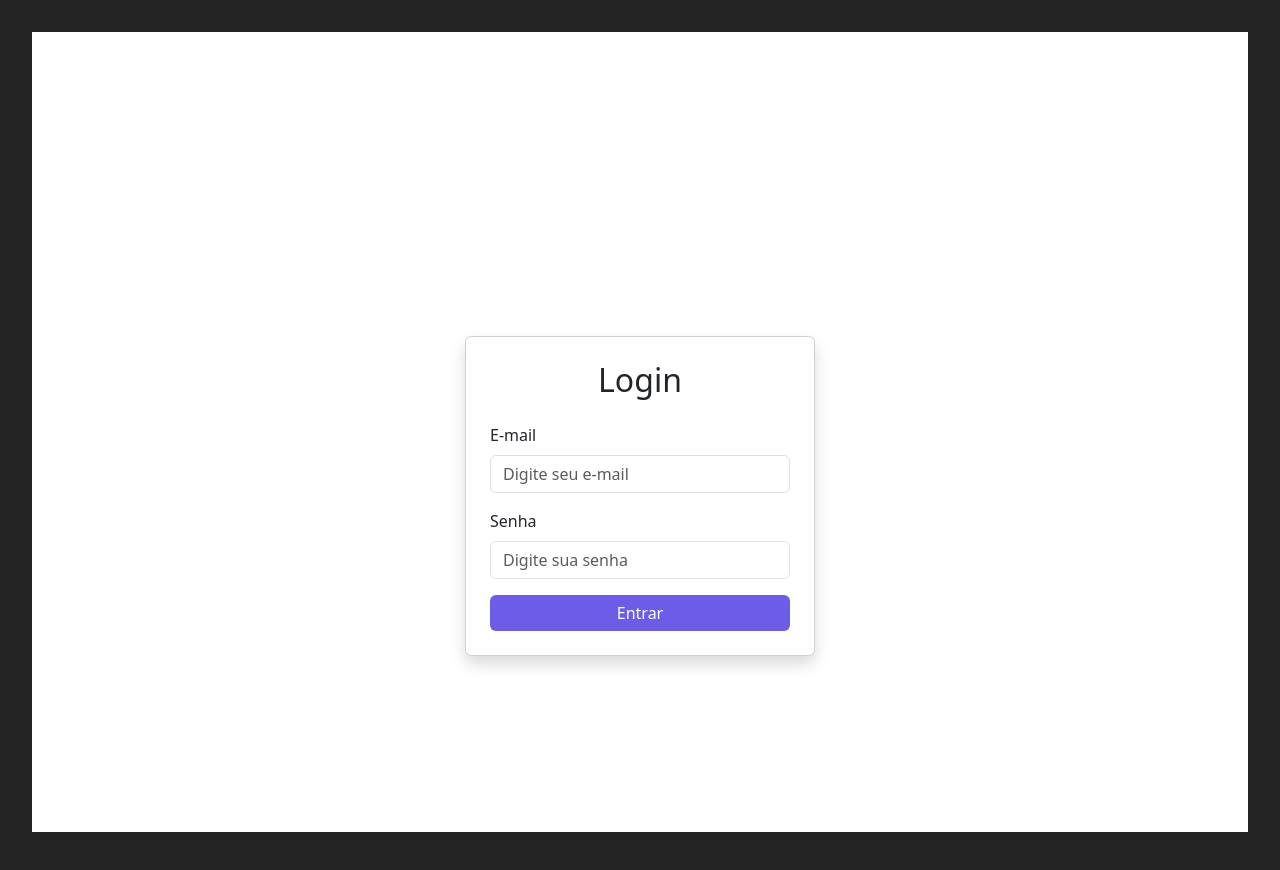
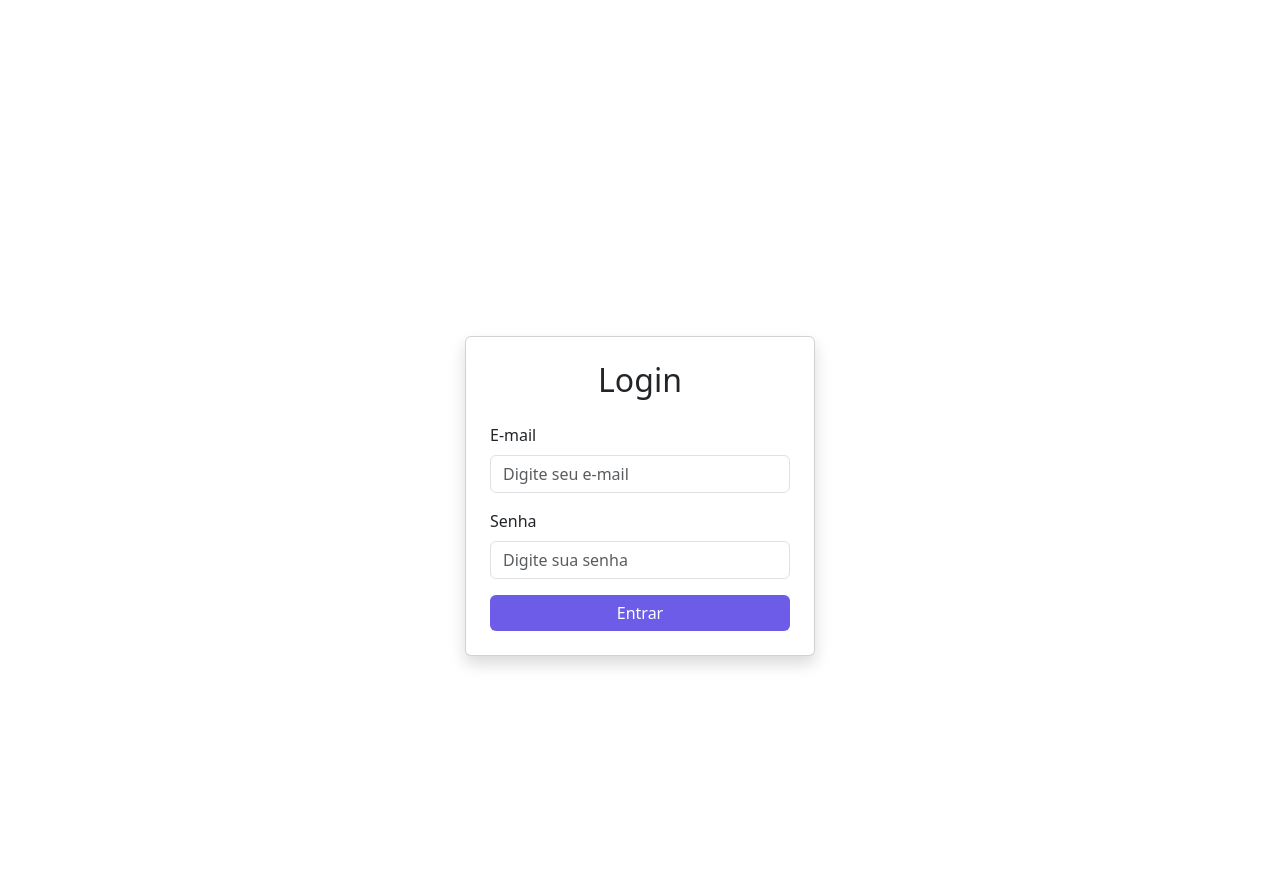
Before and after one commit to meyreanusia/estacao-de-tratamento, a React (Vite) app: page / in a window 1280 px wide. Shown: the top 870 px of the page. Built offline with nearby package versions, Linux system fonts and the light colour scheme.

Commit message:
ajuste layout

```diff
--- a/src/App.css
+++ b/src/App.css
@@ -1,13 +1,7 @@
-#root {
-  min-width: 100vh;
-  min-height: 100vh;
-  margin: 0 ;
-
-}
 
 
 html, body, #root {
-  height: 100%;
+  /* height: 100vh; */
   margin: 0;
- padding: 2rem;
+  padding: 2rem;
 }
--- a/src/index.css
+++ b/src/index.css
@@ -2,16 +2,16 @@
   font-family: system-ui, Avenir, Helvetica, Arial, sans-serif;
   line-height: 1.5;
   font-weight: 400;
-  width: 100%;
-
   color-scheme: light dark;
   color: rgba(255, 255, 255, 0.87);
-  background-color: #242424;
 
   font-synthesis: none;
   text-rendering: optimizeLegibility;
   -webkit-font-smoothing: antialiased;
   -moz-osx-font-smoothing: grayscale;
+
+  margin: 0 !important;
+  background-color: none !important;
 }
 
 a {
@@ -25,8 +25,7 @@ a:hover {
 
 body {
   margin: 0;
-  min-height: 100vh;
-  min-width: 100vh;
+  width: 100%;
 }
 
 h1 {
--- a/src/pages/EstacoesTratamento.jsx
+++ b/src/pages/EstacoesTratamento.jsx
@@ -37,7 +37,7 @@ const [estacoes, setEstacoes] = useState([]);
     return(
         <div className="h-100">
             <div className="d-flex justify-content-between container-header col-12 mb-2">
-                <div className=" col-5">
+                <div className=" col-6">
                     <div className="input-group flex-nowrap d-flex flex-column">
                          <h5 className="form-label">Estação de tratamento cadastradas</h5>
                         <input type="text" className="form-control w-100" placeholder="O que procuta?" aria-label="busca" aria-describedby="busca-estacap"/>
```
